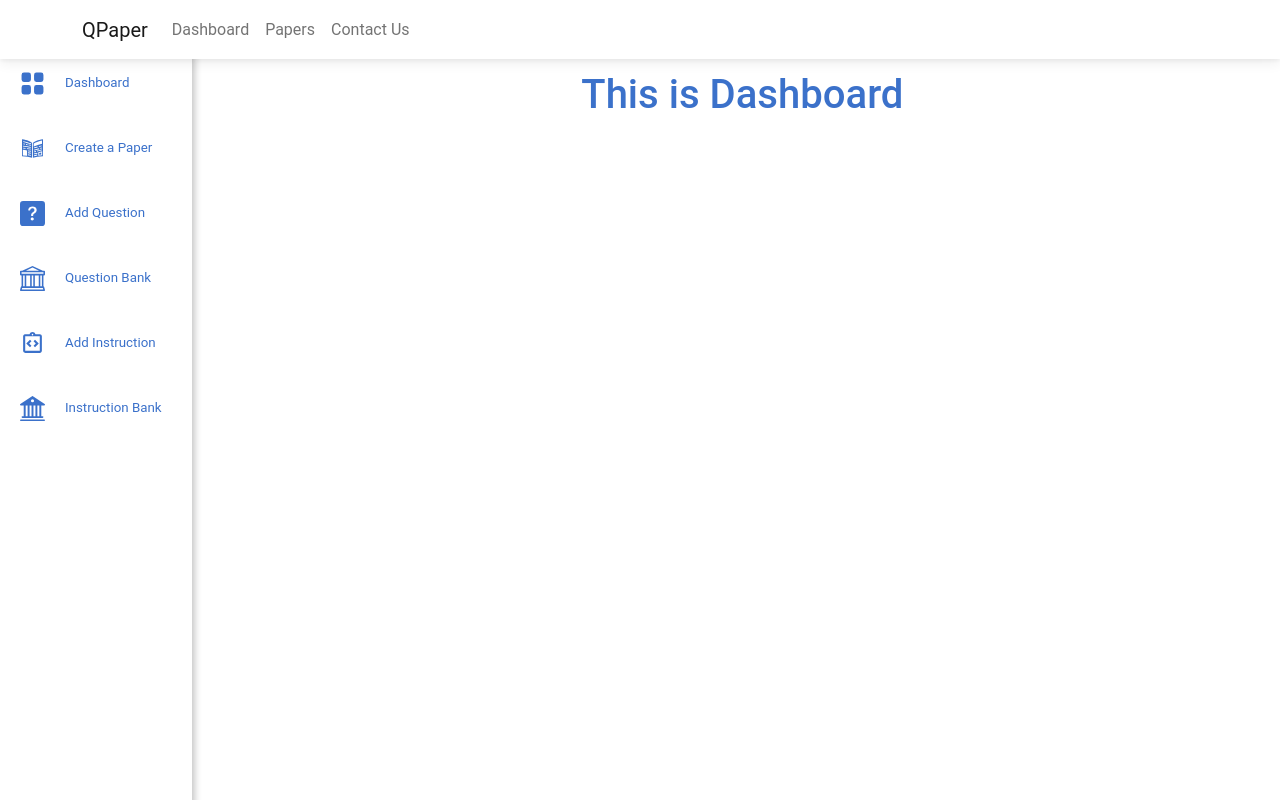
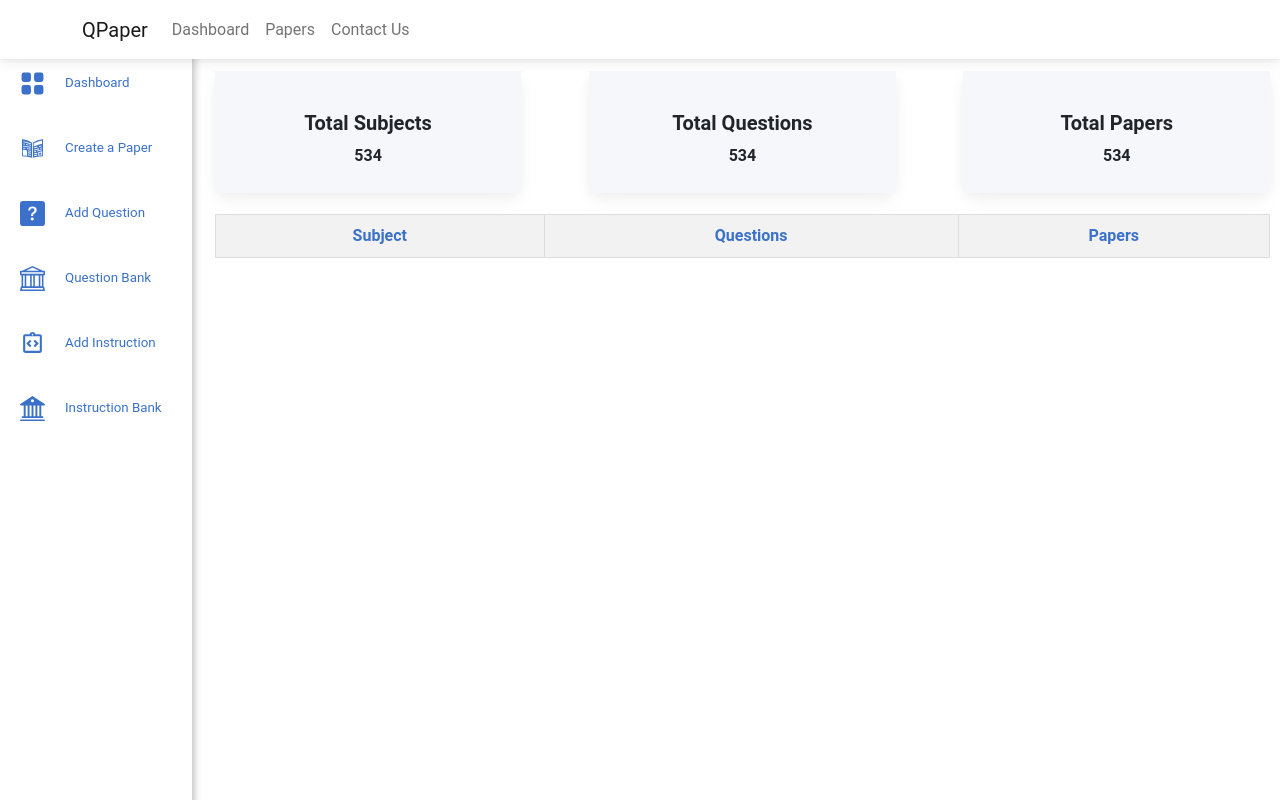
Before and after one commit to YBuddhika8saw/QPaper, a React (Create React App) app in the folder frontend/: page / in a window 1280 px wide. Built offline with nearby package versions, Linux system fonts and the light colour scheme.

Commit message:
create dashboad frontend

```diff
--- a/frontend/src/assets/css/main.css
+++ b/frontend/src/assets/css/main.css
@@ -6,9 +6,10 @@
   height: 100%;
   overflow: auto;
   font-size: medium;
-  display: flex; /* Use flexbox to center its child element */
-  justify-content: center; /* Center horizontally */
-  align-items: center; /* Center vertically */
+  display: flex;
+  flex-direction: column; /* Set flex direction to column to stack rows */
+  justify-content: flex-start; /* Align rows at the start */
+  align-items: center;
   margin-top: 1%;
   z-index: 1;
   position: relative;
@@ -25,7 +26,7 @@
   width: 15%;
 }
 
-.mainPart{
+.mainPart {
   margin-left: 16%;
   padding: 0px 10px;
   background-color: #ffffff;
@@ -33,9 +34,12 @@
   height: 100%;
   overflow: auto;
   font-size: medium;
-  display: flex; /* Use flexbox to center its child element */
-  justify-content: center; /* Center horizontally */
-  align-items: center; /* Center vertically */
+  display: flex;
+  /* Use flexbox to center its child element */
+  justify-content: center;
+  /* Center horizontally */
+  align-items: center;
+  /* Center vertically */
   margin-top: 1%;
   z-index: 1;
   position: relative;
@@ -52,8 +56,10 @@
   height: 100%;
   overflow: auto;
   font-size: medium;
-  justify-content: center; /* Center horizontally */
-  align-items: center; /* Center vertically */
+  justify-content: center;
+  /* Center horizontally */
+  align-items: center;
+  /* Center vertically */
   margin-top: 1%;
   z-index: 1;
   position: relative;
@@ -69,8 +75,10 @@
   height: 100%;
   overflow: auto;
   font-size: medium;
-  justify-content: center; /* Center horizontally */
-  align-items: center; /* Center vertically */
+  justify-content: center;
+  /* Center horizontally */
+  align-items: center;
+  /* Center vertically */
   margin-bottom: 48px;
 }
 
@@ -97,7 +105,7 @@
   border-radius: 3px;
 }
 
-.checkbox-container input[type="checkbox"]:checked + .custom-checkbox:before {
+.checkbox-container input[type="checkbox"]:checked+.custom-checkbox:before {
   content: "";
   position: absolute;
   left: 50%;
@@ -125,7 +133,7 @@
 
 /* Handle */
 ::-webkit-scrollbar-thumb {
-  background:#5e89cd;
+  background: #5e89cd;
   border-radius: 10px;
 }
 
@@ -133,3 +141,55 @@
 ::-webkit-scrollbar-thumb:hover {
   background: #b30000;
 }
+
+/* dashboard */
+.dashboardCard {
+  width: 18rem;
+  border-radius: 10px;
+  box-shadow: 0px 4px 8px rgba(0, 0, 0, 0.1), 0px -4px 8px rgba(0, 0, 0, 0.1);
+  transition: transform 0.3s;
+  transform-style: preserve-3d;
+  width: calc(30% - 10px); /* Set width of card to 30% of its parent container */
+}
+
+
+.topRow {
+  height: 20%; /* Set height of top row to 20% */
+  width: 100%; /* Make sure it spans the entire width */
+  display: flex; /* Use flexbox to center its child elements */
+  justify-content: space-between;
+}
+
+.bottomRow {
+  height: 78%; /* Set height of bottom row to 80% */
+  width: 100%; /* Make sure it spans the entire width */
+  display: flex;
+  justify-content: space-between; /* Align items with equal space between them */
+  margin-top: 2%;
+}
+
+.dashboardTable {
+  border-collapse: collapse;
+  width: 100%;
+}
+
+.dashboardTable th,
+.dashboardTable td {
+  border: 1px solid #dddddd;
+  text-align: left;
+  padding: 8px;
+}
+
+.dashboardTable th {
+  background-color: #f2f2f2;
+}
+
+.dashboardTable th {
+  text-align: center; /* Center align all header cells */
+}
+
+.dashboardTable th:first-child,
+.dashboardTable th:nth-child(2),
+.dashboardTable th:nth-child(3) {
+  text-align: center; /* Center align specific header cells */
+}
--- a/frontend/src/pages/Dashboard.jsx
+++ b/frontend/src/pages/Dashboard.jsx
@@ -1,6 +1,7 @@
-import React from 'react'
-import Navbar from '../components/Navbar'
-import Sidebar from '../components/Sidebar'
+import React from "react";
+import Navbar from "../components/Navbar";
+import Sidebar from "../components/Sidebar";
+import Card from "react-bootstrap/Card";
 
 export default function Dashboard() {
   return (
@@ -8,9 +9,55 @@ export default function Dashboard() {
       <Navbar />
       {/* import sidebar from '../components/Sidebar' */}
       <Sidebar />
-      <div className='main'>
-      <h1> This is Dashboard </h1>
+      <div className="main">
+      <div className="topRow">
+  <Card className="dashboardCard">
+    <Card.Body style={{backgroundColor:"#f5f7fa"}}>
+      <Card.Title style={{ textAlign: "center", fontWeight: "bold", marginTop: "1rem" }}>
+        Total Subjects
+      </Card.Title>
+      <Card.Text style={{ textAlign: "center", fontWeight: "bold" }}>
+        534
+      </Card.Text>
+    </Card.Body>
+  </Card>
+  <Card className="dashboardCard">
+    <Card.Body style={{backgroundColor:"#f5f7fa"}}>
+      <Card.Title style={{ textAlign: "center", fontWeight: "bold", marginTop: "1rem" }}>
+        Total Questions
+      </Card.Title>
+      <Card.Text style={{ textAlign: "center", fontWeight: "bold" }}>
+        534
+      </Card.Text>
+    </Card.Body>
+  </Card>
+  <Card className="dashboardCard">
+    <Card.Body style={{backgroundColor:"#f5f7fa"}}>
+      <Card.Title style={{ textAlign: "center", fontWeight: "bold", marginTop: "1rem" }}>
+        Total Papers
+      </Card.Title>
+      <Card.Text style={{ textAlign: "center", fontWeight: "bold" }}>
+        534
+      </Card.Text>
+    </Card.Body>
+  </Card>
+</div>
+
+<div class="bottomRow">
+  <table class="dashboardTable">
+    <thead>
+      <tr>
+        <th>Subject</th>
+        <th>Questions</th>
+        <th>Papers</th>
+      </tr>
+    </thead>
+    <tbody>
+    </tbody>
+  </table>
+</div>
+
       </div>
     </div>
-  )
+  );
 }
```
